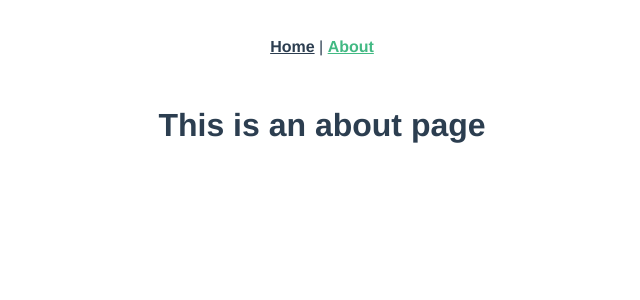
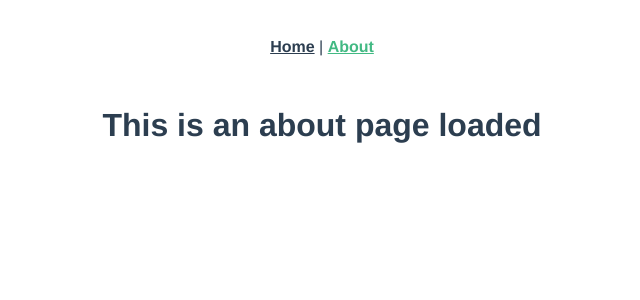
Before and after one commit to ymranx/IPLsnap, a Vue app: page /#/about in a window 1280 px wide. Shown: the top 300 px of the page, without its empty margins (318-958 px from the left). Built offline with nearby package versions, Linux system fonts and the light colour scheme.

Commit message:
test deployment

```diff
--- a/src/views/About.vue
+++ b/src/views/About.vue
@@ -1,5 +1,5 @@
 <template>
   <div class="about">
-    <h1>This is an about page</h1>
+    <h1>This is an about page loaded</h1>
   </div>
 </template>
```
